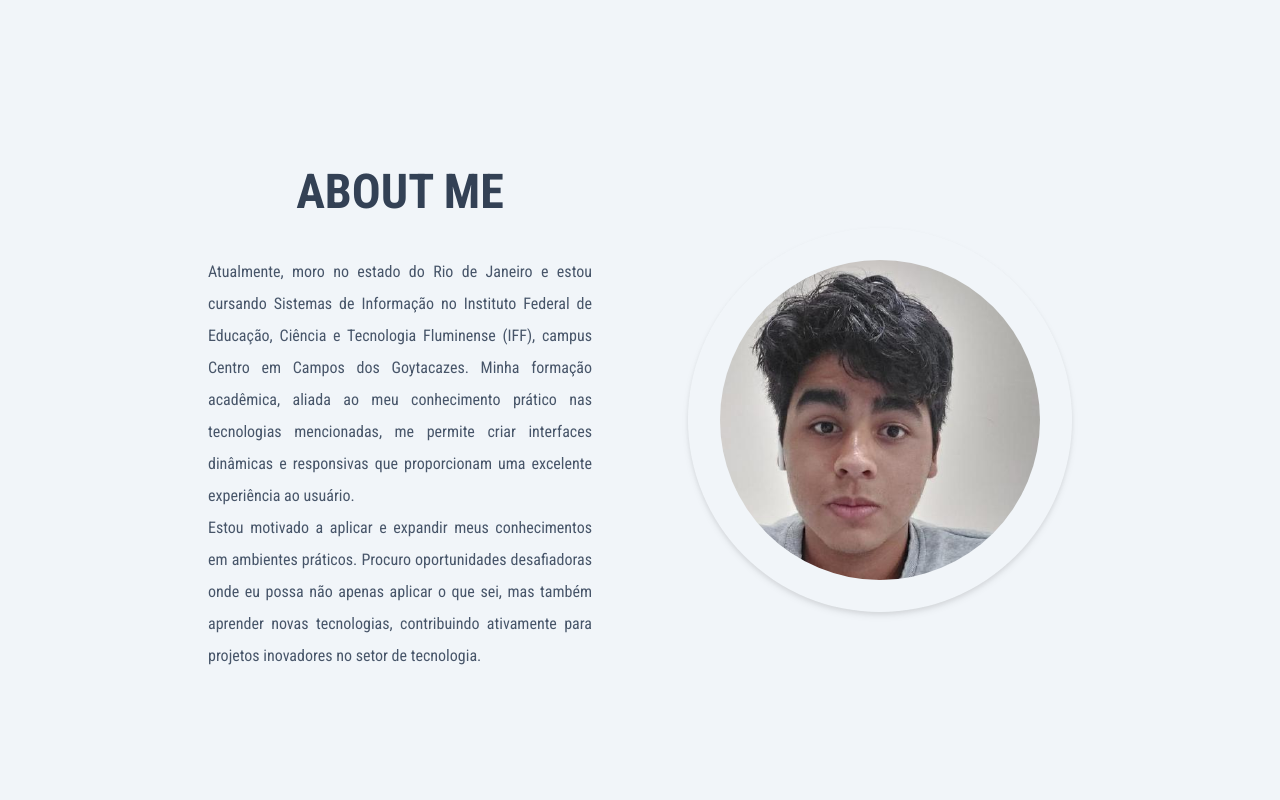
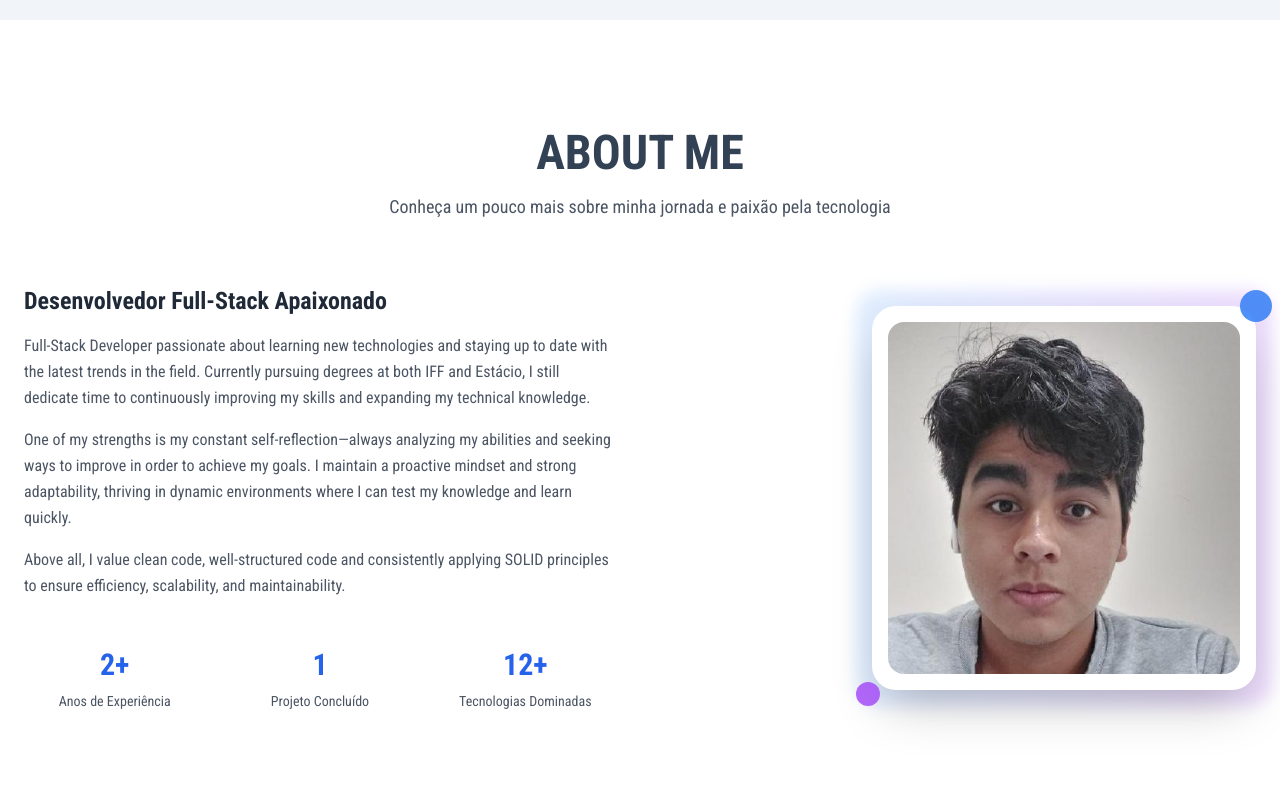
Before and after one commit to RomyMartinez/Portifolio, a React (Vite) app: page / in a window 1280 px wide. Shown: the part 780-1580 px from the top of the page. Built offline with nearby package versions, Linux system fonts and the light colour scheme.

Commit message:
feat: update About section with new content and improved project count

```diff
--- a/src/Components/About.tsx
+++ b/src/Components/About.tsx
@@ -1,37 +1,104 @@
 import { Title } from "./UI/Title";
 import Romy from "../assets/Romy.jpg";
+
 export function About() {
   return (
-    <>
     <section
       id="about"
-        className="flex h-screen justify-around items-center w-3/4 m-auto"
+      className="h-full w-full bg-white flex items-center justify-center"
     >
-        <article className="flex flex-col gap-10 justify-center items-center text-justify w-2/5">
-          <Title title="About Me" />
-          <p className=" text-slate-600 leading-8">
-            <p>
-              Atualmente, moro no estado do Rio de Janeiro e estou cursando
-              Sistemas de Informação no Instituto Federal de Educação, Ciência e
-              Tecnologia Fluminense (IFF), campus Centro em Campos dos
-              Goytacazes. Minha formação acadêmica, aliada ao meu conhecimento
-              prático nas tecnologias mencionadas, me permite criar interfaces
-              dinâmicas e responsivas que proporcionam uma excelente experiência
-              ao usuário.
+      <div className="max-w-7xl mx-auto px-4 md:px-6 w-full h-full flex items-center">
+        <div className="w-full">
+          <div className="text-center mb-16">
+            <Title title="About Me" extraClass="mb-4" />
+            <p className="text-gray-600 text-lg max-w-2xl mx-auto">
+              Conheça um pouco mais sobre minha jornada e paixão pela tecnologia
             </p>
-            <p>
-              Estou motivado a aplicar e expandir meus conhecimentos em
-              ambientes práticos. Procuro oportunidades desafiadoras onde eu
-              possa não apenas aplicar o que sei, mas também aprender novas
-              tecnologias, contribuindo ativamente para projetos inovadores no
-              setor de tecnologia.
+          </div>
+
+          <div className="grid grid-cols-1 lg:grid-cols-2 gap-8 lg:gap-12 items-center">
+            {/* Text Content */}
+            <div className="space-y-6">
+              <div className="space-y-4">
+                <h3 className="text-2xl font-bold text-gray-800">
+                  Desenvolvedor Full-Stack Apaixonado
+                </h3>
+
+                <p className="text-gray-600 leading-relaxed">
+                  Full-Stack Developer passionate about learning new
+                  technologies and staying up to date with the latest trends in
+                  the field. Currently pursuing degrees at both IFF and Estácio,
+                  I still dedicate time to continuously improving my skills and
+                  expanding my technical knowledge.
                 </p>
+
+                <p className="text-gray-600 leading-relaxed">
+                  One of my strengths is my constant self-reflection—always
+                  analyzing my abilities and seeking ways to improve in order to
+                  achieve my goals. I maintain a proactive mindset and strong
+                  adaptability, thriving in dynamic environments where I can
+                  test my knowledge and learn quickly.
                 </p>
-        </article>
-        <div className="rounded-full h-96 w-96 bg-slate-100 drop-shadow-md flex justify-center items-center">
-          <img className="rounded-full h-80 w-80" src={Romy} alt="" />
+
+                <p className="text-gray-600 leading-relaxed">
+                  Above all, I value clean code, well-structured code and
+                  consistently applying SOLID principles to ensure efficiency,
+                  scalability, and maintainability.
+                </p>
+              </div>
+
+              {/* Quick Stats */}
+              <div className="grid grid-cols-3 gap-4 md:gap-6 pt-6">
+                <div className="text-center">
+                  <div className="text-2xl md:text-3xl font-bold text-blue-600 mb-2">
+                    2+
+                  </div>
+                  <div className="text-xs md:text-sm text-gray-600">
+                    Anos de Experiência
+                  </div>
+                </div>
+                <div className="text-center">
+                  <div className="text-2xl md:text-3xl font-bold text-blue-600 mb-2">
+                    1
+                  </div>
+                  <div className="text-xs md:text-sm text-gray-600">
+                    Projeto Concluído
+                  </div>
+                </div>
+                <div className="text-center">
+                  <div className="text-2xl md:text-3xl font-bold text-blue-600 mb-2">
+                    12+
+                  </div>
+                  <div className="text-xs md:text-sm text-gray-600">
+                    Tecnologias Dominadas
+                  </div>
+                </div>
+              </div>
+            </div>
+
+            {/* Image */}
+            <div className="relative flex justify-center lg:justify-end">
+              <div className="relative max-w-sm w-full">
+                {/* Background decoration */}
+                <div className="absolute -inset-4 bg-gradient-to-r from-blue-400 to-purple-500 rounded-3xl blur opacity-20"></div>
+
+                {/* Main image container */}
+                <div className="relative bg-white rounded-3xl p-4 shadow-2xl hover-lift">
+                  <img
+                    className="rounded-2xl w-full h-auto object-cover"
+                    src={Romy}
+                    alt="Romy Manuel Martinez Nava"
+                  />
+                </div>
+
+                {/* Floating elements */}
+                <div className="absolute -top-4 -right-4 w-6 h-6 md:w-8 md:h-8 bg-blue-500 rounded-full animate-pulse"></div>
+                <div className="absolute -bottom-4 -left-4 w-4 h-4 md:w-6 md:h-6 bg-purple-500 rounded-full animate-pulse animation-delay-2000"></div>
+              </div>
+            </div>
+          </div>
+        </div>
       </div>
     </section>
-    </>
   );
 }
```
Lines whose indentation alone changed are shown as unchanged.
